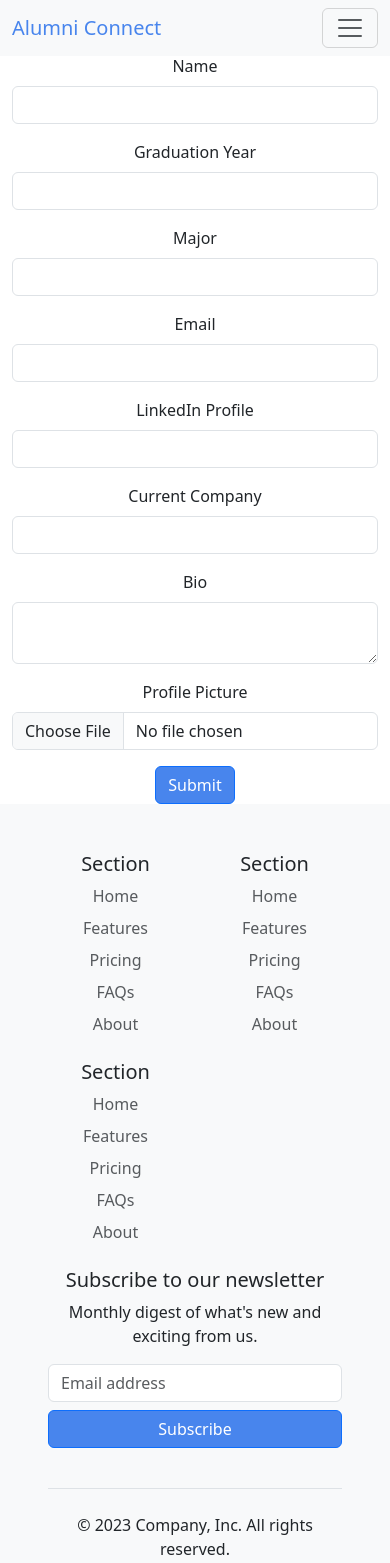
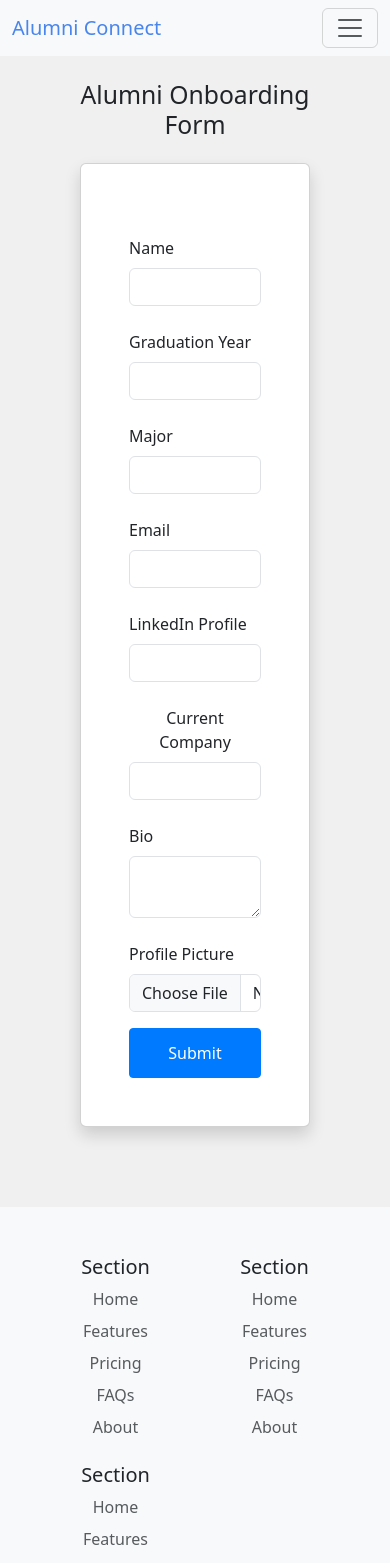
Before and after one commit to khubaibkm/alumniConnect, a React (Vite) app: page /homebanner in a window 390 px wide. Shown: the top 1563 px of the page. Built offline with nearby package versions, Linux system fonts and the light colour scheme; no server answers.

Commit message:
onboard is designed

```diff
--- /dev/null
+++ b/src/components/OnBoardingForm.css
@@ -0,0 +1,46 @@
+body {
+    background-color: rgb(240, 240, 240);
+}
+
+.onboarding-container {
+    padding: 5rem;
+}
+
+.card {
+    margin-top: 2rem;
+}
+
+@media (max-width: 768px) {
+    .card {
+        margin-top: 20px;
+    }
+}
+
+.form-label-onboard {
+    display: flex;
+    align-items: start;
+    margin-top: 1.5rem;
+}
+
+.btn-onboard {
+    display: block;
+    width: 100%;
+    padding: 0.75rem;
+    color: #fff;
+    background-color: #007bff;
+    border: 1px solid #007bff;
+    border-radius: 0.25rem;
+    cursor: pointer;
+}
+
+@media (max-width: 768px) {
+    .form-control {
+        width: 100%;
+    }
+}
+
+@media (max-width: 576px) {
+    .col-md-6 {
+        margin-top: 20px;
+    }
+}
--- a/src/components/OnBoardingForm.jsx
+++ b/src/components/OnBoardingForm.jsx
@@ -4,6 +4,7 @@ import { collection, addDoc } from "firebase/firestore";
 import { ref, uploadBytes } from "firebase/storage"; // Import storage-related functions
 import { getDownloadURL } from "firebase/storage";
 import { useNavigate } from "react-router-dom";
+import "./OnBoardingForm.css";
 
 const OnBoardingForm = () => {
   const navigate = useNavigate();
@@ -91,11 +92,15 @@ const OnBoardingForm = () => {
     }
   };
   return (
-    <div className="container mt-5">
-      <h2 className="mb-4">Alumni Onboarding Form</h2>
+    <div className="container onboarding-container">
+      <div className="row align-items-center">
+        <div className="col-xl-8 col-md-10 mx-auto">
+          <h2 className="mb-4 text-center">Alumni Onboarding Form</h2>
+          <div className="card shadow">
+            <div className="card-body">
               <form onSubmit={handleSubmit}>
                 <div className="mb-3">
-          <label htmlFor="name" className="form-label">
+                  <label htmlFor="name" className="form-label form-label-onboard text-left">
                     Name
                   </label>
                   <input
@@ -104,12 +109,12 @@ const OnBoardingForm = () => {
                     name="name"
                     value={formData.name}
                     onChange={handleChange}
-            className="form-control"
+                    className="form-control form-control-onboard"
                     required
                   />
                 </div>
                 <div className="mb-3">
-          <label htmlFor="graduationYear" className="form-label">
+                  <label htmlFor="graduationYear" className="form-label form-label-onboard text-left">
                     Graduation Year
                   </label>
                   <input
@@ -118,12 +123,12 @@ const OnBoardingForm = () => {
                     name="graduationYear"
                     value={formData.graduationYear}
                     onChange={handleChange}
-            className="form-control"
+                    className="form-control form-control-onboard"
                     required
                   />
                 </div>
                 <div className="mb-3">
-          <label htmlFor="major" className="form-label">
+                  <label htmlFor="major" className="form-label form-label-onboard text-left">
                     Major
                   </label>
                   <input
@@ -132,12 +137,12 @@ const OnBoardingForm = () => {
                     name="major"
                     value={formData.major}
                     onChange={handleChange}
-            className="form-control"
+                    className="form-control form-control-onboard"
                     required
                   />
                 </div>
                 <div className="mb-3">
-          <label htmlFor="email" className="form-label">
+                  <label htmlFor="email" className="form-label form-label-onboard text-left">
                     Email
                   </label>
                   <input
@@ -146,12 +151,12 @@ const OnBoardingForm = () => {
                     name="email"
                     value={formData.email}
                     onChange={handleChange}
-            className="form-control"
+                    className="form-control form-control-onboard"
                     required
                   />
                 </div>
                 <div className="mb-3">
-          <label htmlFor="linkedin" className="form-label">
+                  <label htmlFor="linkedin" className="form-label form-label-onboard text-left">
                     LinkedIn Profile
                   </label>
                   <input
@@ -160,12 +165,12 @@ const OnBoardingForm = () => {
                     name="linkedin"
                     value={formData.linkedin}
                     onChange={handleChange}
-            className="form-control"
+                    className="form-control form-control-onboard"
                     required
                   />
                 </div>
                 <div className="mb-3">
-          <label htmlFor="currentCompany" className="form-label">
+                  <label htmlFor="currentCompany" className="form-label form-label-onboard text-left">
                     Current Company
                   </label>
                   <input
@@ -174,12 +179,12 @@ const OnBoardingForm = () => {
                     name="currentCompany"
                     value={formData.currentCompany}
                     onChange={handleChange}
-            className="form-control"
+                    className="form-control form-control-onboard"
                     required
                   />
                 </div>
                 <div className="mb-3">
-          <label htmlFor="bio" className="form-label">
+                  <label htmlFor="bio" className="form-label form-label-onboard text-left">
                     Bio
                   </label>
                   <textarea
@@ -187,14 +192,12 @@ const OnBoardingForm = () => {
                     name="bio"
                     value={formData.bio}
                     onChange={handleChange}
-            className="form-control"
+                    className="form-control form-control-onboard"
                     required
                   ></textarea>
                 </div>
-
-        {/* Image upload field */}
                 <div className="mb-3">
-          <label htmlFor="profileImage" className="form-label">
+                  <label htmlFor="profileImage" className="form-label form-label-onboard text-left">
                     Profile Picture
                   </label>
                   <input
@@ -202,16 +205,18 @@ const OnBoardingForm = () => {
                     id="profileImage"
                     accept="image/*"
                     onChange={handleImageChange}
-            className="form-control"
+                    className="form-control form-control-onboard"
                   />
                 </div>
-
-        <button type="submit" className="btn btn-primary">
+                <button type="submit" className="btn btn-primary btn-onboard btn-block">
                   Submit
                 </button>
               </form>
             </div>
+          </div>
+        </div>
+      </div>
+    </div>
   );
 };
-
 export default OnBoardingForm;
--- a/src/components/Sliderr.jsx
+++ b/src/components/Sliderr.jsx
@@ -54,7 +54,7 @@ const SliderComponent = () => {
     dots: true,
     infinite: true,
     speed: 800,
-    slidesToShow: 3,
+    slidesToShow: 4,
     slidesToScroll: 1,
   };
 
```
Lines whose indentation alone changed are shown as unchanged.
